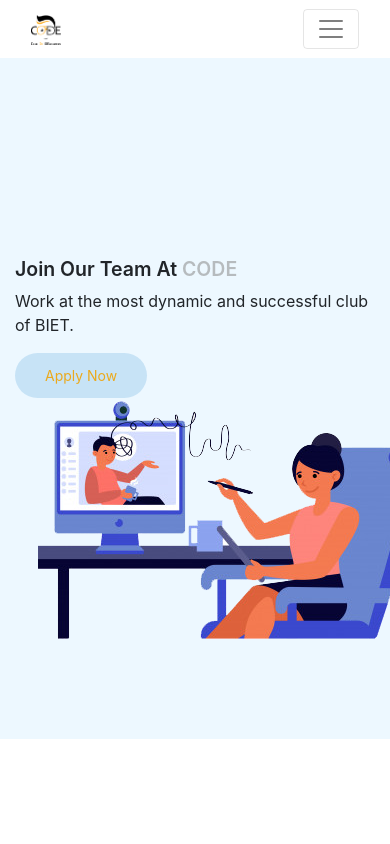
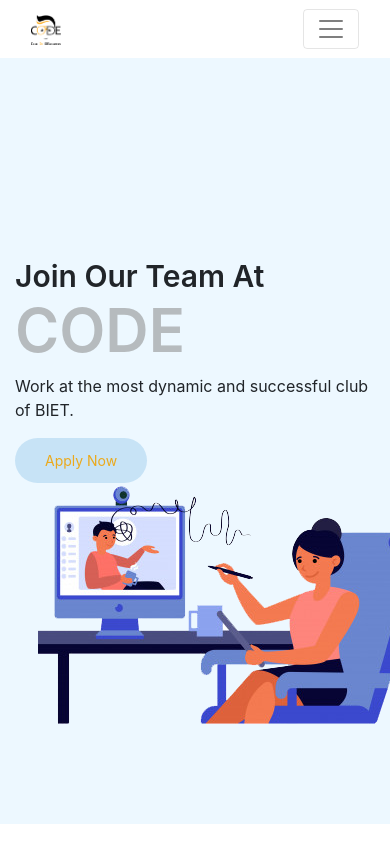
Before and after one commit to Ayush-k-Shukla/Code_page, a React (Create React App) app: page / in a window 390 px wide. Shown: the top 844 px of the page. Built offline with nearby package versions, Linux system fonts and the light colour scheme.

Commit message:
some fix

```diff
--- a/src/App.css
+++ b/src/App.css
@@ -69,12 +69,12 @@
   background-color: #edf8ff;
 }
 .career-section h2 {
-  font-size: 5vw;
+  font-size: 60px;
   font-weight: 600;
 }
 .career-section h2 span {
   color: #b6bbbe;
-  font-size: 5vw;
+  font-size: 80px;
 }
 .career-section img {
   margin: 0 auto;
@@ -188,3 +188,23 @@
   padding-left: 1rem;
   padding-right: 1rem;
 }
+
+@media only screen and (max-width: 600px) {
+  .career-section h2 {
+    font-size: 30px;
+    font-weight: 600;
+  }
+  .career-section h2 span {
+    color: #b6bbbe;
+    font-size: 60px;
+  }
+  #po1 {
+    padding: 10px 10px 10px 10px;
+  }
+  #stats h1  {
+   font-size: 1em;
+  }
+  #stats h6{
+font-size: .5em;
+  }
+}
--- a/src/App.js
+++ b/src/App.js
@@ -213,7 +213,7 @@ function App() {
                 <div class="row">
                   <div
                     data-aos="fade-up-right"
-                    class="col-lg-4 col-md-12 col-sm-12"
+                    class="col-lg-4 col-md-12 col-sm-12 col-4"
                   >
                     <div class="your-box">
                       <h3>Data Scientist</h3>
@@ -354,25 +354,25 @@ function App() {
         <section data-aos="fade-up" class="achievement">
           <div class="container" id="stats">
             <div class="row" id="po1">
-              <div class="col-lg-3 col-md-6 col-sm-6">
+              <div class="col-lg-3 col-md-6 col-sm-6 col-3 ">
                 <div class="">
                   <h1 id="cw">45+</h1>
                   <h6 id="cw">TEAM MEMEBERS</h6>
                 </div>
               </div>
-              <div class="col-lg-3 col-md-6 col-sm-6">
+              <div class="col-lg-3 col-md-6 col-sm-6 col-3">
                 <div class="">
                   <h1 id="cw">25+</h1>
                   <h6 id="cw">TOTAL PRODUCTS</h6>
                 </div>
               </div>
-              <div class="col-lg-3 col-md-6 col-sm-6">
+              <div class="col-lg-3 col-md-6 col-sm-6 col-3">
                 <div class="">
                   <h1 id="cw">800,000+</h1>
                   <h6 id="cw">HAPPY USERS</h6>
                 </div>
               </div>
-              <div class="col-lg-3 col-md-6 col-sm-6">
+              <div class="col-lg-3 col-md-6 col-sm-6 col-3">
                 <div class="">
                   <h1 id="cw">24K</h1>
                   <h6 id="cw">HAPPY MOMENTS</h6>
```
